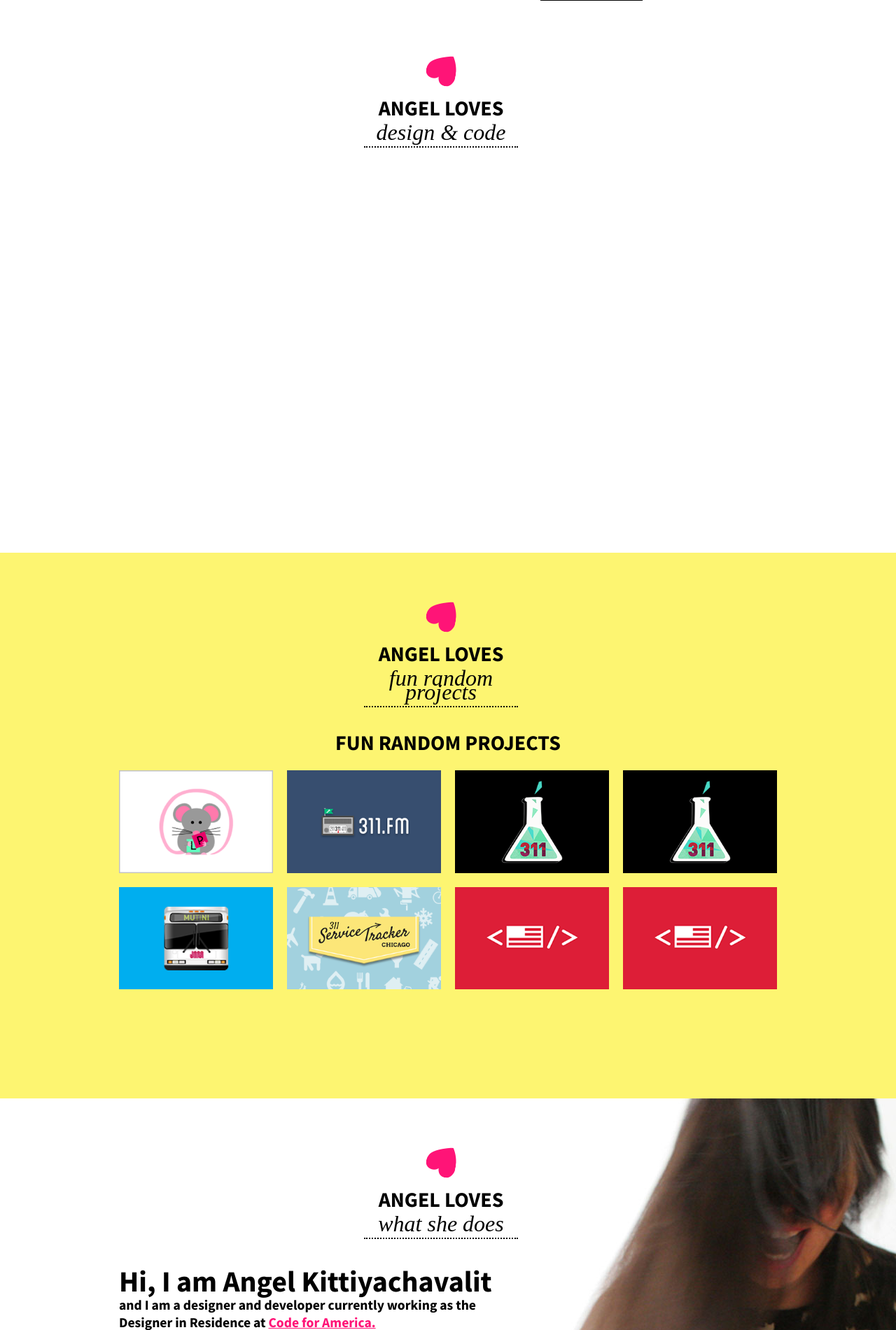
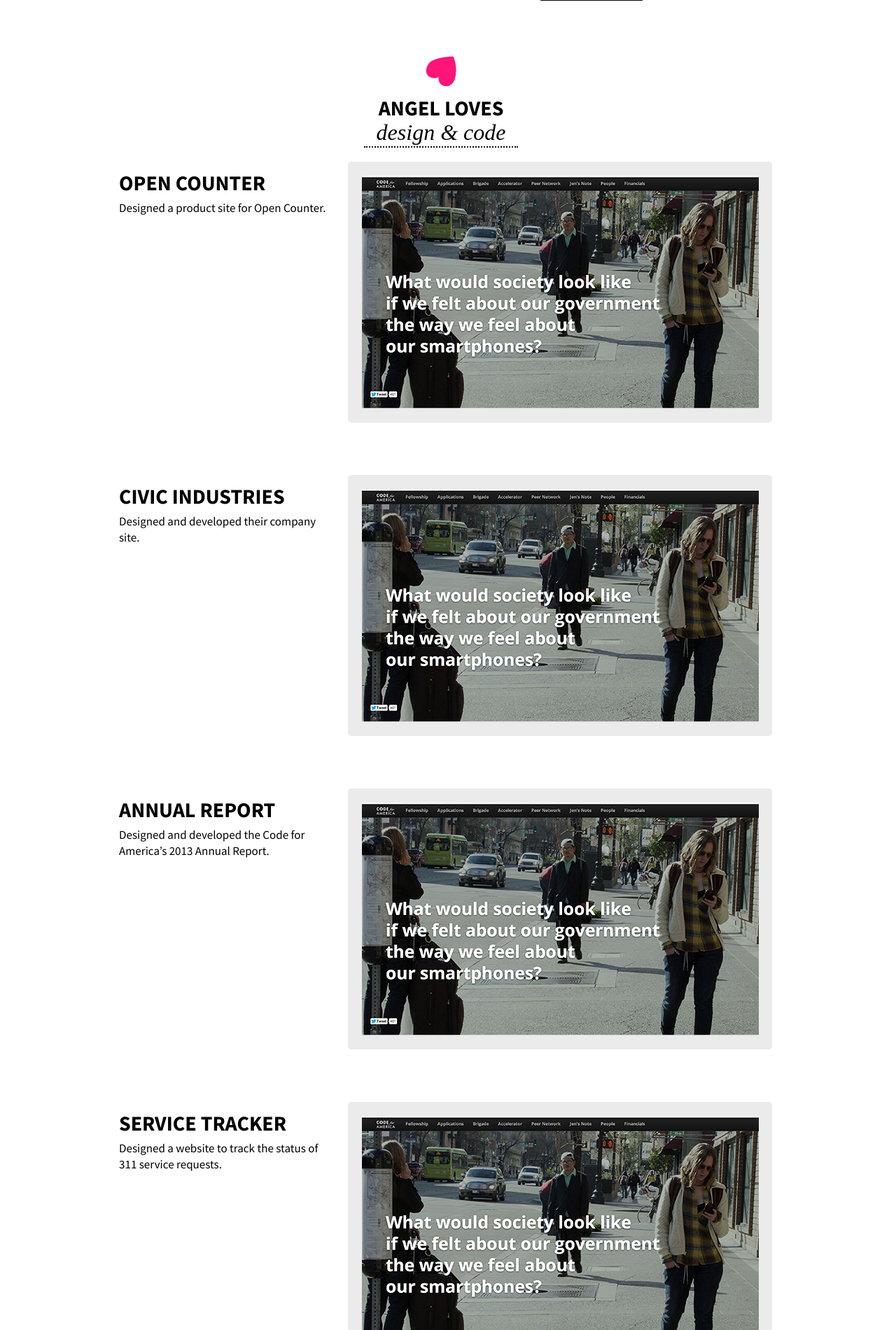
Before and after one commit to ahelkit/angellov.es, a Jekyll site: the page workingforyou/index.html, which Jekyll copies as it is, in a window 1280 px wide. Shown: the part 820-2721 px from the top of the page at 70% size. Built offline with Jekyll 4.4.1, drawn with Linux system fonts in a browser that asks for light colours; nearby versions of some CDN libraries; comment, search, counter and statistics services are not loaded; some of the changed text lies outside the part shown.

Commit message:
Updated bio and added sample projects to work section

```diff
--- a/css/main.css
+++ b/css/main.css
@@ -47,6 +47,12 @@
 ul {
   padding-left: 0px;
   list-style-type: none;
+}
+
+p {
+  font-size: 17px;
+  line-height: 23px;
+  margin-top: 0px;
 }
 
 .container{
@@ -204,6 +210,18 @@
   -webkit-filter: grayscale(0);
 }
 */
+
+#work .container {
+  height: 2900px;
+}
+
+#work .worksections {
+  margin-bottom: 75px;
+}
+
+#work .workdescription {
+  text-align: left;
+}
 
 #random {
   background: #FDF571;
--- a/workingforyou/index.html
+++ b/workingforyou/index.html
@@ -76,6 +76,67 @@
           </div>
         </div>
 
+        <div class="row worksections">
+          <div class="span4 workdescription">
+            <h2>Open Counter</h2>
+            <p>Designed a product site for Open Counter.</p>
+          </div>
+          <div class="span8">
+            <img src="/img/annual_report.png" />
+          </div>
+        </div>
+
+        <div class="row worksections">
+          <div class="span4 workdescription">
+            <h2>Civic Industries</h2>
+            <p>Designed and developed their company site.</p>
+          </div>
+          <div class="span8">
+            <img src="/img/annual_report.png" />
+          </div>
+        </div>
+
+        <div class="row worksections">
+          <div class="span4 workdescription">
+            <h2>Annual Report</h2>
+            <p>Designed and developed the Code for America’s 2013 Annual Report.</p>
+          </div>
+          <div class="span8">
+            <img src="/img/annual_report.png" />
+          </div>
+        </div>
+
+        <div class="row worksections">
+          <div class="span4 workdescription">
+            <h2>Service Tracker</h2>
+            <p>Designed a website to track the status of 311 service requests.</p>
+          </div>
+          <div class="span8">
+            <img src="/img/annual_report.png" />
+          </div>
+        </div>
+
+        <div class="row worksections">
+          <div class="span4 workdescription">
+            <h2>311 Labs</h2>
+            <p>Designed a website to track the status of 311 service requests.</p>
+          </div>
+          <div class="span8">
+            <img src="/img/annual_report.png" />
+          </div>
+        </div>
+
+        <div class="row worksections">
+          <div class="span4 workdescription">
+            <h2>Little Spark</h2>
+            <p>Designed a website to track the status of 311 service requests.</p>
+          </div>
+          <div class="span8">
+            <img src="/img/annual_report.png" />
+          </div>
+        </div>
+
+
       </div>
     </div>
 
@@ -149,15 +210,14 @@
           <div class="span7">
             <div class="firstName">
                 <h1>Hi, I am Angel Kittiyachavalit</h1>
-                <h3>and I am a designer and developer currently working as the Designer in Residence at <a href="http://codeforamerica.org" target="_blank">Code for America.</a></h3>
+                <h3>and I am an economist turned designer and developer currently working as the Designer in Residence at <a href="http://codeforamerica.org" target="_blank">Code for America</a>. I believe in living what you love, and that includes my work. </h3>
             </div>
           </div>
         </div>
 
         <div class="row bio">
           <div class="span7">
-            <p>I'm a visual and UX designer-developer living in the city of San Francisco, CA. I started designing just three years ago and I’ve been coding here and there for a little over a year. It’s been a great journey with many more things to learn. I’m really excited to have the opportunity to have a career doing what I love.</p>
-            <p>Before jumping into design, I studied Economics and loved Behavorial Economics in particular. I have not lost that love for it and have been able to apply what I have learned to user experience. I like using both my right and left brain to create order out of chaos especially for good.</p>
+
             <div class="row">
               <div class="span4">
                 <h4>Work</h4>
```
Also changed, not shown: img/annual_report.png (added), 3 other files.
